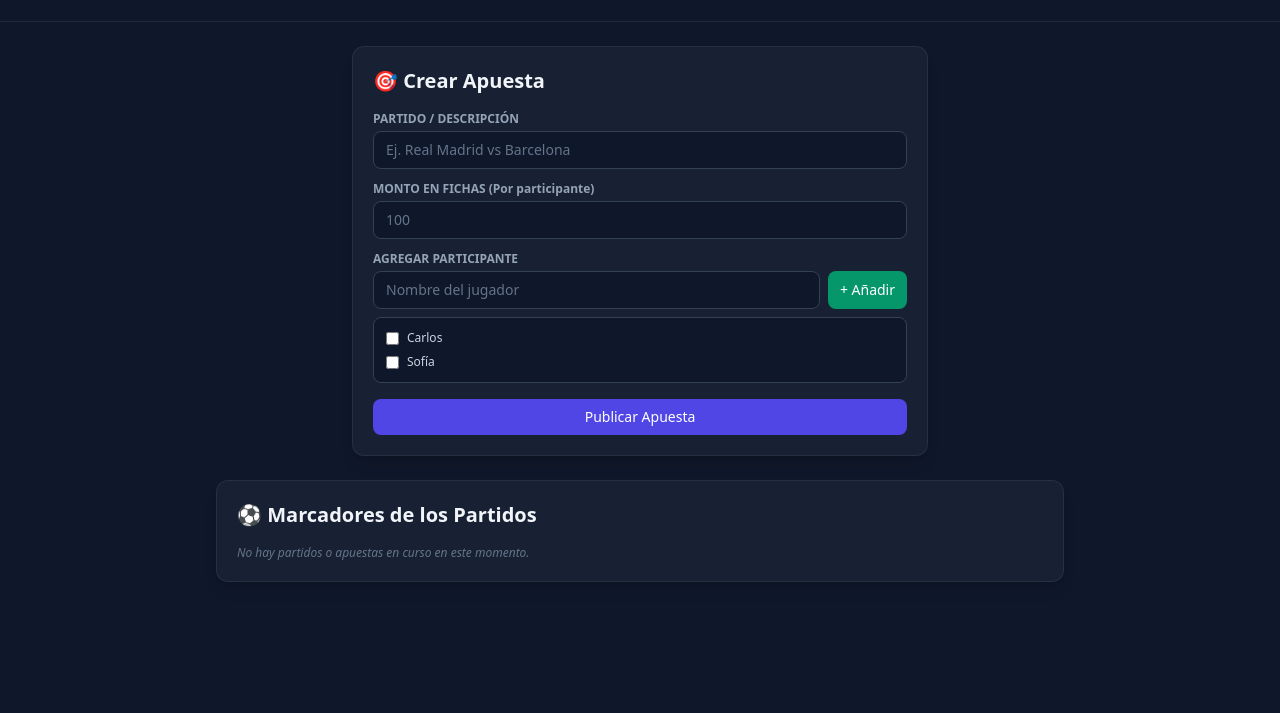
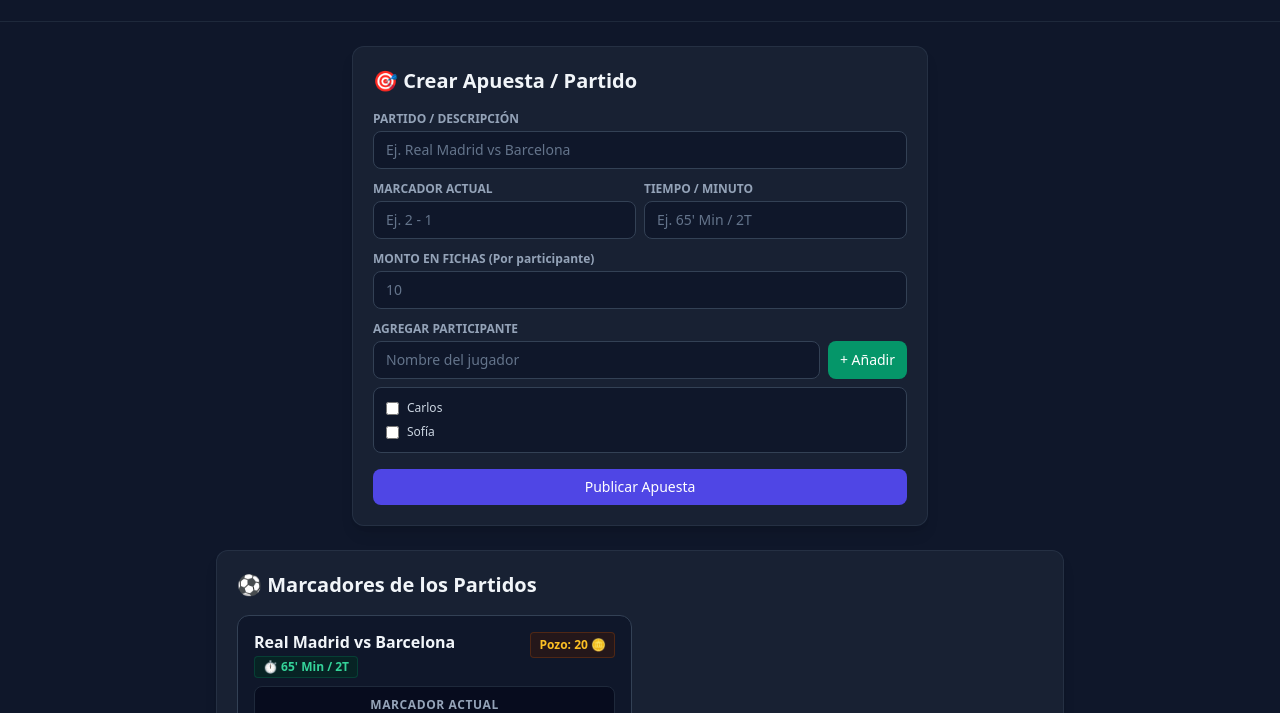
Before and after one commit to isaacleosulcaalbino-rgb/Apuestas-Club, a plain HTML site: page index.html in a window 1280 px wide. Shown: the part 87-800 px from the top of the page. Drawn offline with nearby package versions, Linux system fonts and the light colour scheme.

Commit message:
Update index.html

```diff
--- a/index.html
+++ b/index.html
@@ -34,7 +34,7 @@
         <!-- Sección: Crear Nueva Apuesta (SOLO ADMIN) -->
         <section id="admin-create-bet-section" class="bg-slate-800/60 border border-slate-700/50 rounded-xl p-5 shadow-lg flex flex-col gap-4 max-w-xl mx-auto w-full">
             <h2 class="text-xl font-bold text-slate-100 flex items-center gap-2">
-                🎯 Crear Apuesta
+                🎯 Crear Apuesta / Partido
             </h2>
 
             <form id="bet-form" class="flex flex-col gap-3">
@@ -49,13 +49,36 @@
                     />
                 </div>
 
+                <div class="grid grid-cols-2 gap-2">
+                    <div>
+                        <label class="block text-xs font-semibold text-slate-400 mb-1">MARCADOR ACTUAL</label>
+                        <input
+                            type="text"
+                            id="bet-score"
+                            placeholder="Ej. 2 - 1"
+                            required
+                            class="w-full bg-slate-900 border border-slate-700 rounded-lg px-3 py-2 text-sm text-slate-200 placeholder-slate-500 focus:outline-none focus:border-emerald-500"
+                        />
+                    </div>
+                    <div>
+                        <label class="block text-xs font-semibold text-slate-400 mb-1">TIEMPO / MINUTO</label>
+                        <input
+                            type="text"
+                            id="bet-time"
+                            placeholder="Ej. 65' Min / 2T"
+                            required
+                            class="w-full bg-slate-900 border border-slate-700 rounded-lg px-3 py-2 text-sm text-slate-200 placeholder-slate-500 focus:outline-none focus:border-emerald-500"
+                        />
+                    </div>
+                </div>
+
                 <div>
                     <label class="block text-xs font-semibold text-slate-400 mb-1">MONTO EN FICHAS (Por participante)</label>
                     <input
                         type="number"
                         id="bet-amount"
                         min="1"
-                        placeholder="100"
+                        placeholder="10"
                         required
                         class="w-full bg-slate-900 border border-slate-700 rounded-lg px-3 py-2 text-sm text-slate-200 placeholder-slate-500 focus:outline-none focus:border-emerald-500"
                     />
@@ -93,7 +116,7 @@
             </form>
         </section>
 
-        <!-- Sección: Marcadores de los Partidos (VISIBLE PARA TODOS) -->
+        <!-- Sección: Marcadores de los Partidos -->
         <section id="bets-section" class="bg-slate-800/60 border border-slate-700/50 rounded-xl p-5 shadow-lg w-full flex flex-col gap-4">
             <h2 class="text-xl font-bold text-slate-100 flex items-center gap-2">
                 ⚽ Marcadores de los Partidos
@@ -108,7 +131,6 @@
 
     <!-- JavaScript -->
     <script>
-        // Ocultar Crear Apuesta INMEDIATAMENTE si está en modo jugador
         const urlParams = new URLSearchParams(window.location.search);
         const isPlayerMode = urlParams.get('mode') === 'jugador';
 
@@ -123,9 +145,21 @@
             }
         }
 
-        // Estado Global
         let players = JSON.parse(localStorage.getItem('ac_players')) || ['Carlos', 'Sofía'];
-        let bets = JSON.parse(localStorage.getItem('ac_bets')) || [];
+
+        // AQUÍ AGREGAMOS PARTIDOS INICIALES PARA QUE APAREZCAN EN TODOS LOS CELULARES
+        let defaultBets = [
+            {
+                id: 1,
+                description: 'Real Madrid vs Barcelona',
+                score: '2 - 1',
+                time: "65' Min / 2T",
+                amount: 10,
+                participants: ['barcelona', 'real madrid']
+            }
+        ];
+
+        let bets = JSON.parse(localStorage.getItem('ac_bets')) || defaultBets;
 
         function saveData() {
             localStorage.setItem('ac_players', JSON.stringify(players));
@@ -171,32 +205,49 @@
                 let participantNames = bet.participants.join(', ');
                 let winnerOptions = bet.participants.map(p => `<option value="${p}">${p}</option>`).join('');
 
+                let adminControlsHtml = '';
+                if (!isPlayerMode) {
+                    adminControlsHtml = `
+                        <div class="border-t border-slate-800 pt-3 flex flex-col gap-2">
+                            <label class="text-xs font-semibold text-slate-400">Declarar Ganador / Marcador Final:</label>
+                            <div class="flex gap-2">
+                                <select id="winner-select-${bet.id}" class="flex-1 bg-slate-800 border border-slate-700 text-xs text-slate-200 rounded px-2 py-1.5 focus:outline-none">
+                                    ${winnerOptions}
+                                </select>
+                                <button
+                                    onclick="resolveBet(${bet.id})"
+                                    class="bg-emerald-600 hover:bg-emerald-500 text-white font-medium text-xs px-3 py-1.5 rounded transition"
+                                >
+                                    Finalizar
+                                </button>
+                            </div>
+                        </div>
+                    `;
+                }
+
                 card.innerHTML = `
                     <div>
                         <div class="flex justify-between items-start gap-2 mb-2">
-                            <h3 class="font-bold text-slate-100 text-base leading-tight">${bet.description}</h3>
+                            <div>
+                                <h3 class="font-bold text-slate-100 text-base leading-tight">${bet.description}</h3>
+                                <span class="text-xs text-emerald-400 font-semibold bg-emerald-950/60 border border-emerald-800/50 px-2 py-0.5 rounded inline-block mt-1">
+                                    ⏱️ ${bet.time || 'En Juego'}
+                                </span>
+                            </div>
                             <span class="text-xs font-bold text-amber-400 bg-amber-950/40 border border-amber-800/40 px-2 py-1 rounded">
                                 Pozo: ${totalPool} 🪙
                             </span>
                         </div>
+
+                        <div class="bg-slate-950/60 p-2.5 rounded-lg my-2 text-center border border-slate-800">
+                            <p class="text-xs text-slate-400 uppercase font-bold tracking-wider">Marcador Actual</p>
+                            <p class="text-xl font-extrabold text-emerald-400 tracking-widest mt-0.5">${bet.score || '0 - 0'}</p>
+                        </div>
+
                         <p class="text-xs text-slate-400"><strong>Apuesta:</strong> ${bet.amount} 🪙 por persona</p>
                         <p class="text-xs text-slate-400 mt-1"><strong>Participantes:</strong> ${participantNames}</p>
                     </div>
-
-                    <div class="border-t border-slate-800 pt-3 flex flex-col gap-2">
-                        <label class="text-xs font-semibold text-slate-400">Declarar Ganador / Marcador Final:</label>
-                        <div class="flex gap-2">
-                            <select id="winner-select-${bet.id}" class="flex-1 bg-slate-800 border border-slate-700 text-xs text-slate-200 rounded px-2 py-1.5 focus:outline-none">
-                                ${winnerOptions}
-                            </select>
-                            <button
-                                onclick="resolveBet(${bet.id})"
-                                class="bg-emerald-600 hover:bg-emerald-500 text-white font-medium text-xs px-3 py-1.5 rounded transition"
-                            >
-                                Finalizar
-                            </button>
-                        </div>
-                    </div>
+                    ${adminControlsHtml}
                 `;
                 container.appendChild(card);
             });
@@ -221,6 +272,8 @@
             betForm.addEventListener('submit', (e) => {
                 e.preventDefault();
                 const desc = document.getElementById('bet-description').value.trim();
+                const score = document.getElementById('bet-score').value.trim();
+                const time = document.getElementById('bet-time').value.trim();
                 const amount = parseInt(document.getElementById('bet-amount').value);
 
                 const selectedCheckboxes = document.querySelectorAll('.participant-checkbox:checked');
@@ -234,11 +287,15 @@
                 bets.push({
                     id: Date.now(),
                     description: desc,
+                    score: score,
+                    time: time,
                     amount: amount,
                     participants: selectedNames
                 });
 
                 document.getElementById('bet-description').value = '';
+                document.getElementById('bet-score').value = '';
+                document.getElementById('bet-time').value = '';
                 document.getElementById('bet-amount').value = '';
                 saveData();
                 renderBets();
```
